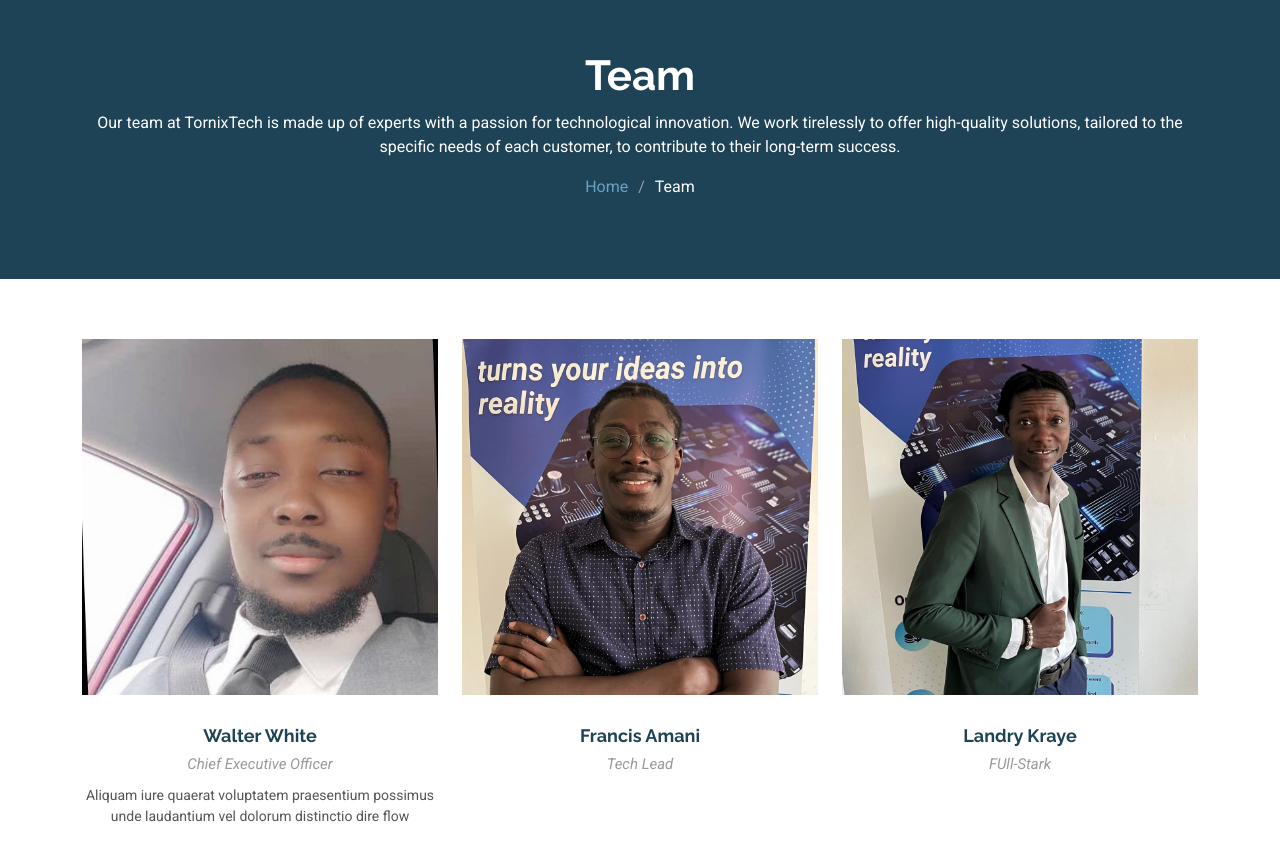
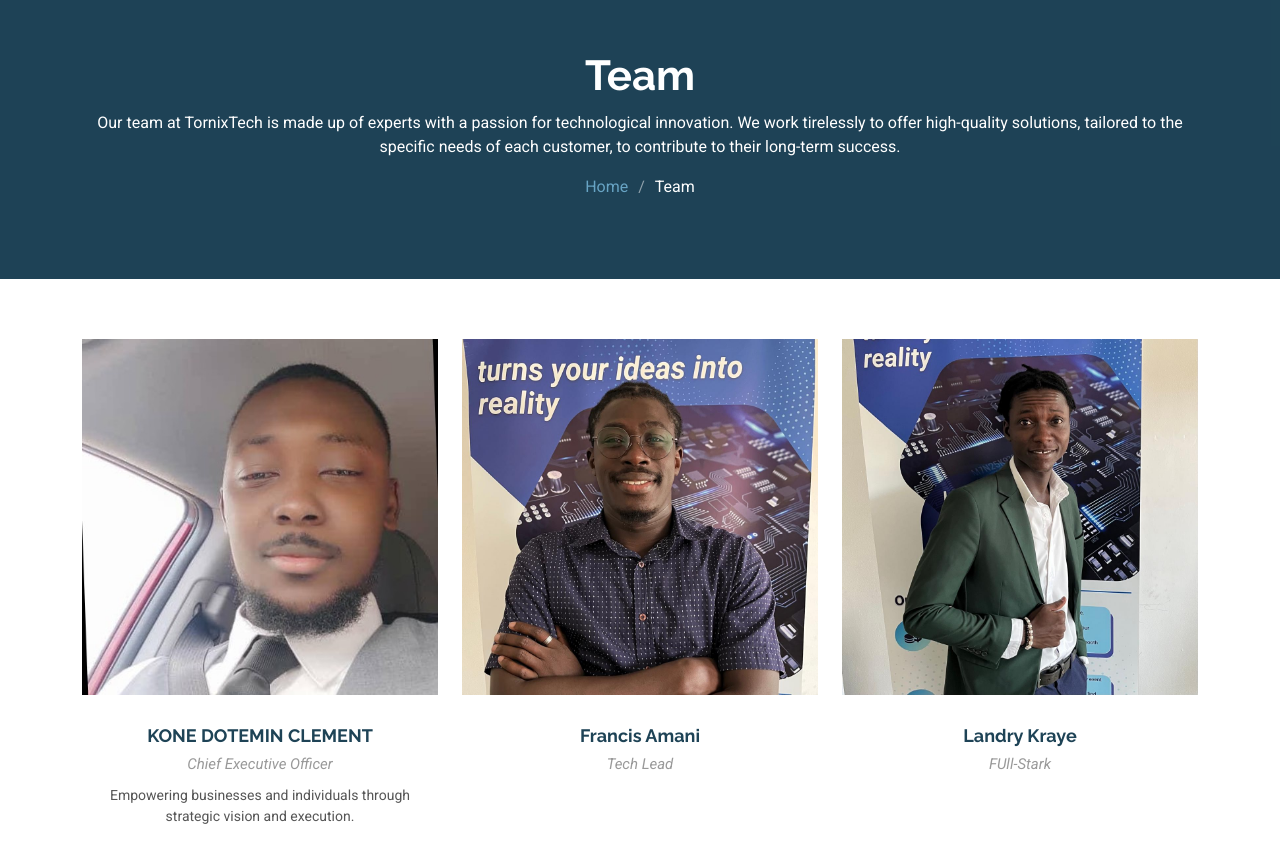
Before and after one commit to francisyao8/tornixtech-web, an Angular app: page /team in a window 1280 px wide. Shown: the part 109-952 px from the top of the page. Built offline with nearby package versions, Linux system fonts and the light colour scheme.

Commit message:
Update team.component.html

```diff
--- a/src/app/main/team/team.component.html
+++ b/src/app/main/team/team.component.html
@@ -35,9 +35,9 @@
           </div>
         </div>
         <div class="member-info text-center">
-          <h4>Walter White</h4>
+          <h4>KONE DOTEMIN CLEMENT</h4>
           <span>Chief Executive Officer</span>
-          <p>Aliquam iure quaerat voluptatem praesentium possimus unde laudantium vel dolorum distinctio dire flow</p>
+          <p>Empowering businesses and individuals through strategic vision and execution.</p>
         </div>
       </div><!-- End Team Member -->
 
```
